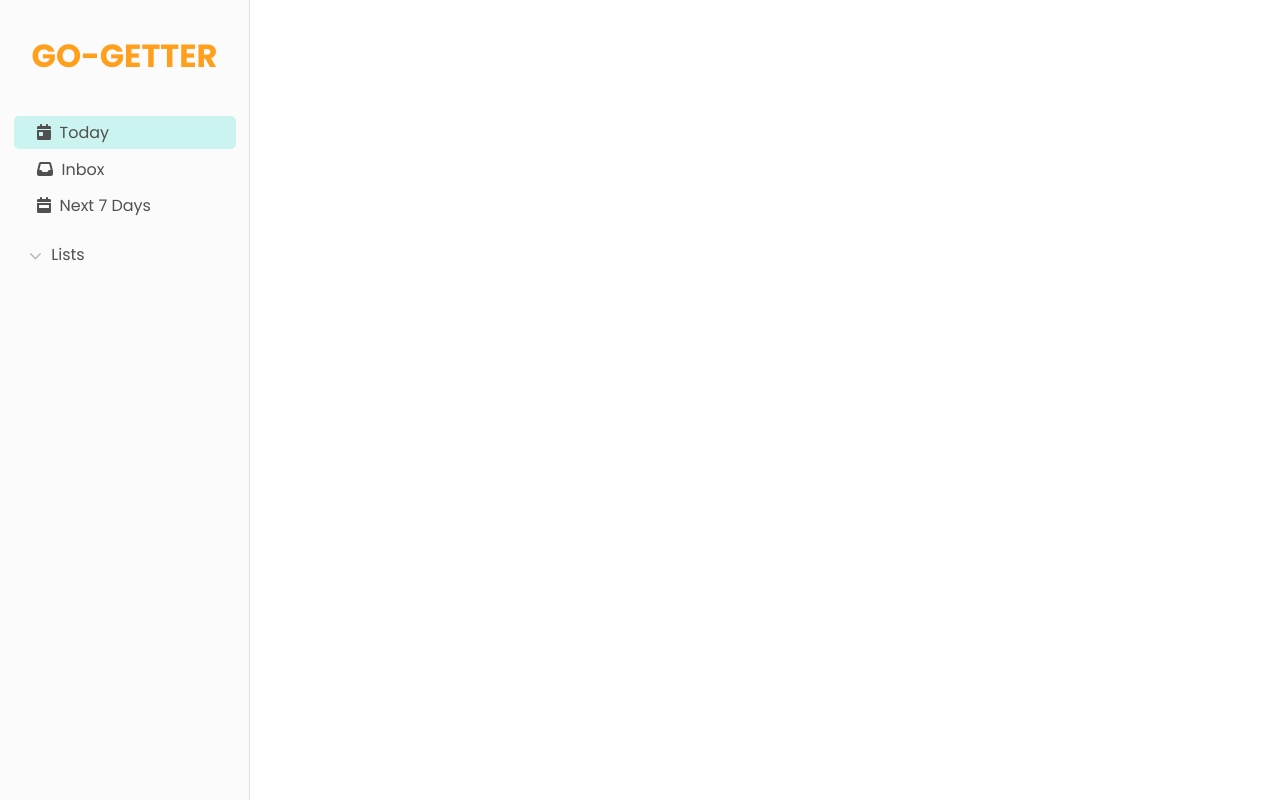
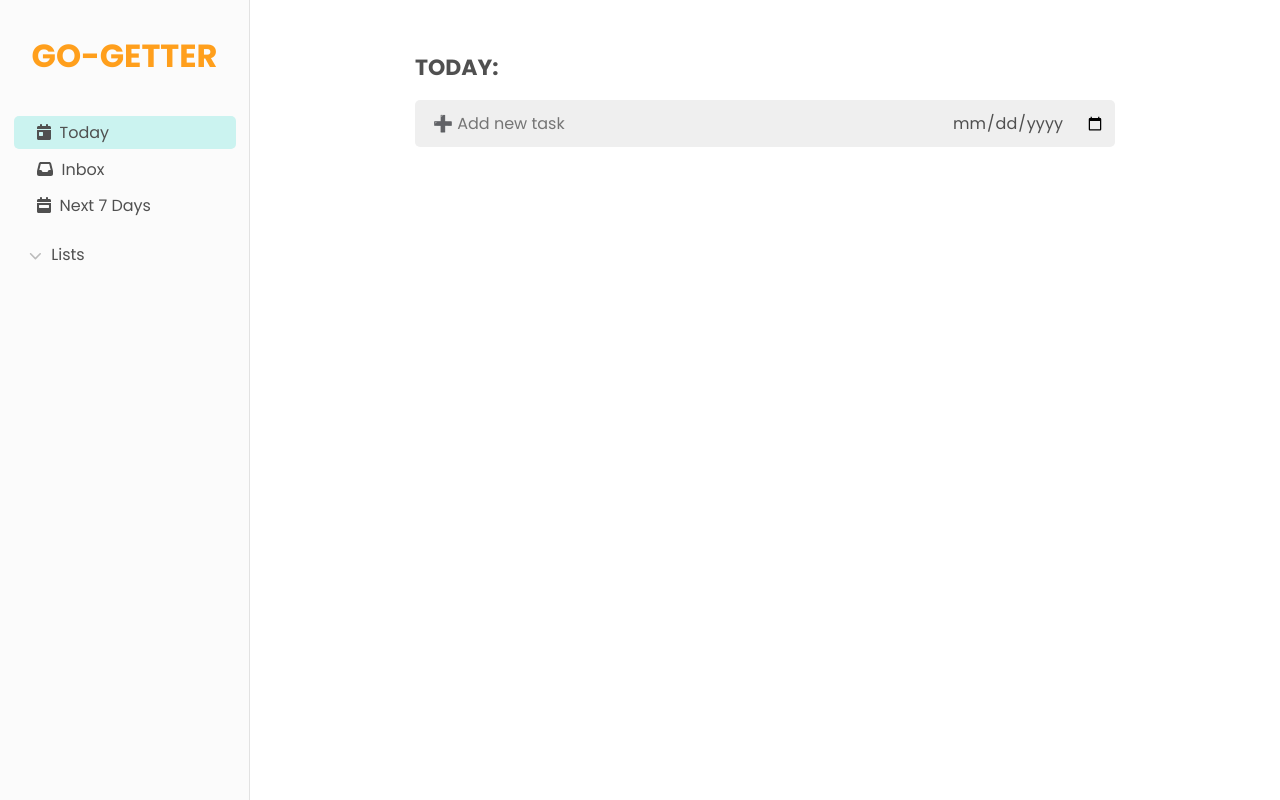
Before and after one commit to clarencetinator7/go-getter, a React (Create React App) app: page / in a window 1280 px wide. Built offline with nearby package versions, Linux system fonts and the light colour scheme.

Commit message:
add: TaskForm component

```diff
--- a/src/App.css
+++ b/src/App.css
@@ -7,6 +7,7 @@
   --gray-bg-color: #eeeeee;
   --primary-text-color: #505050;
   --secondary-text-color: #BBBBBB;
+  --primar-font: 'Poppins', sans-serif;
 }
 
 * {
@@ -21,3 +22,8 @@ body {
   font-family: 'Poppins', sans-serif;
   font-weight: 400;
 }
+
+.parent-container {
+  display: flex;
+  flex-direction: row;
+}
--- a/src/App.jsx
+++ b/src/App.jsx
@@ -1,12 +1,14 @@
 import React from 'react';
 import './App.css';
+import TaskPanel from './components/Layout/Main Panel/TaskPanel';
 import Sidebar from './components/Layout/Sidebar/Sidebar';
 
 function App() {
   return (
-    <React.Fragment>
+    <div className='parent-container'>
       <Sidebar />
-    </React.Fragment>
+      <TaskPanel />
+    </div>
   );
 }
 
--- a/src/components/Layout/Main Panel/TaskPanel.jsx
+++ b/src/components/Layout/Main Panel/TaskPanel.jsx
@@ -0,0 +1,19 @@
+import React from "react";
+import TaskForm from "../../Tasks/TaskForm";
+
+import style from './TaskPanel.module.css';
+
+const TaskPanel = () => {
+  return (
+    <main className={style["main-content"]}>
+      <div className={style["content-container"]}>
+        <div className={style["main-content__header"]}>
+          <span className="content-title">TODAY:</span>
+        </div>
+        <TaskForm />
+      </div>
+    </main>
+  );
+}
+
+export default TaskPanel;
--- a/src/components/Layout/Main Panel/TaskPanel.module.css
+++ b/src/components/Layout/Main Panel/TaskPanel.module.css
@@ -0,0 +1,17 @@
+.main-content {
+  flex-grow: 1;
+  display: flex;
+  justify-content: center;
+}
+
+.main-content .content-container {
+  max-width: 700px;
+  width: 100%;
+  padding-top: 51px;
+}
+
+.main-content__header span{
+  font-size: 2.2em;
+  font-weight: bold;
+  color: var(--primary-text-color);
+}
--- a/src/components/Layout/Sidebar/Sidebar.module.css
+++ b/src/components/Layout/Sidebar/Sidebar.module.css
@@ -2,6 +2,7 @@
   background-color: #FBFBFB;
   border-right: solid 1px #E2E2E2;
   max-width: 250px;
+  width: 100%;
   height: 100vh;
 }
 
--- /dev/null
+++ b/src/components/Tasks/TaskForm.jsx
@@ -0,0 +1,19 @@
+import React from 'react';
+
+import style from './TaskForm.module.css';
+
+const TaskForm = () => {
+  return (
+    <form className={style["task-input__container"]}>
+      <div className={`${style["input-wrapper"]} ${style["text-wrapper"]}`}>
+        <input type="text" placeholder="➕ Add new task" />
+      </div>
+      <div className={`${style["input-wrapper"]} ${style["date-wrapper"]}`}>
+        <input type="date" />
+      </div>
+      <button type='submit' hidden/>
+    </form>
+  );
+}
+
+export default TaskForm;
--- /dev/null
+++ b/src/components/Tasks/TaskForm.module.css
@@ -0,0 +1,41 @@
+.task-input__container {
+  margin: 16px 0;
+  height: 47px;
+  width: 100%;
+  display: flex;
+  flex-direction: row;
+  align-items: center;
+  background-color: #EFEFEF;
+  border-radius: 5px;
+  padding: 0 1em;
+}
+
+.task-input__container .input-wrapper.text-wrapper {
+  flex-grow: 1;
+}
+
+.task-input__container .input-wrapper input[type="text"] {
+  font-size: 1.6em;
+  width: 100%;
+  padding: .3em .5em;
+  font-family: var(--primary-font);
+  font-weight: 400;
+  color: var(--primary-text-color);
+  background-color: transparent;
+  border-style: none;
+  outline: none;
+}
+
+.task-input__container .input-wrapper.date-wrapper {
+  flex-grow: auto;
+}
+
+.task-input__container .input-wrapper input[type="date"] {
+  height: 100%;
+  font-size: 1.6em;
+  font-family: var(--primary-font);
+  color: var(--primary-text-color);
+  background-color: transparent;
+  border: none;
+  outline: none;
+}
```
